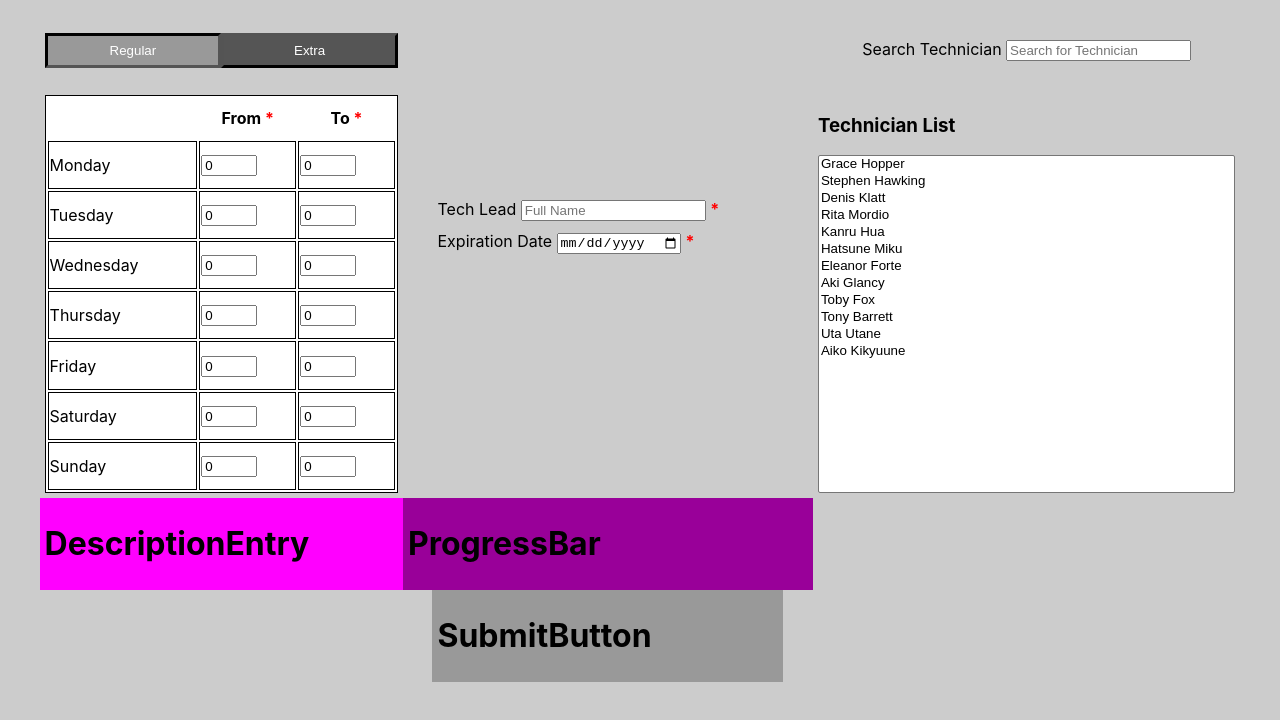
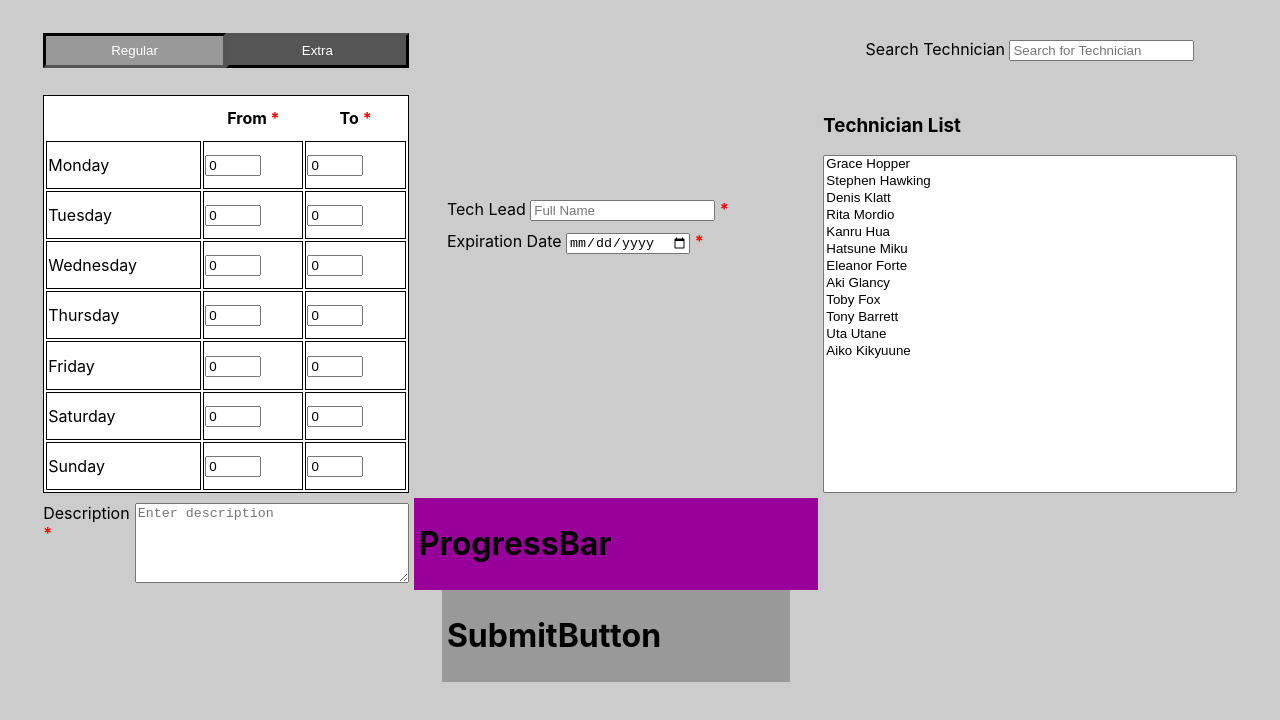
Before and after one commit to apersaud2018/time-sheet-test, a React (Create React App) app: page / in a window 1280 px wide. Shown: the top 720 px of the page. Built offline with nearby package versions, Linux system fonts and the light colour scheme.

Commit message:
Implimented DescriptionEntry

```diff
--- a/src/App.css
+++ b/src/App.css
@@ -77,10 +77,18 @@
 }
 
 .grid-item-description-entry {
+  display: flex;
+  align-items: flex-start;
+  justify-content: flex-start;
+
   grid-column: 2 / span 3;
   grid-row: 5;
   padding: 5px;
-  background-color: #ff00ff;
+  /* background-color: #ff00ff; */
+}
+.desc-fill {
+  width: 80%;
+  height: 90%;
 }
 
 .grid-item-progress-bar {
--- a/src/App.js
+++ b/src/App.js
@@ -30,6 +30,7 @@ class TimeSheet extends React.Component {
       setName:null,
       expirationDate:"",
       tableData:tableData,
+      description:"",
     };
 
     this.handleToggleClick = this.handleToggleClick.bind(this);
@@ -37,6 +38,7 @@ class TimeSheet extends React.Component {
     this.getSetName = this.getSetName.bind(this);
     this.handleDateSelect = this.handleDateSelect.bind(this);
     this.handleSetTime = this.handleSetTime.bind(this);
+    this.handleSetDescription = this.handleSetDescription.bind(this);
   }
 
   //Updates the entry type
@@ -84,6 +86,13 @@ class TimeSheet extends React.Component {
     //console.log(newTableData);
   }
 
+  //Updates value when description is updated
+  //Called from DescriptionEntry
+  handleSetDescription(newdesc) {
+    //console.log(newdesc);
+    this.setState({description:newdesc})
+  }
+
   render () {
     //Layout is handled via CSS
     return (
@@ -94,7 +103,7 @@ class TimeSheet extends React.Component {
       <NameEntry registerSetName={this.getSetName} onSelect={this.handleSelectName} />
       <DateEntry onSelect={this.handleDateSelect} />
       <NameList nameList={this.state.technicians} onSelect={this.handleSelectName} />
-      <DescriptionEntry />
+      <DescriptionEntry onSelect={this.handleSetDescription}/>
       <ProgressBar />
       <SubmitButton />
       </div>
@@ -326,10 +335,26 @@ class NameList extends React.Component {
 }
 
 class DescriptionEntry extends React.Component {
+  constructor(props){
+    super(props);
+    this.state = {value: ''};
+
+    //this.handleToggle = this.handleToggle.bind(this);
+    this.handleChange = this.handleChange.bind(this);
+  }
+
+  handleChange(event) {
+    this.setState({value: event.target.value});
+    this.props.onSelect(event.target.value);
+  }
+
   render () {
     return (
       <div className="grid-item-description-entry">
-      <h1> DescriptionEntry </h1>
+      <label>
+        Description <font color="red"> <strong>*</strong></font>
+      </label>
+      <textarea className="desc-fill" placeholder="Enter description" onChange={this.handleChange}></textarea>
       </div>
     );
   }
```
